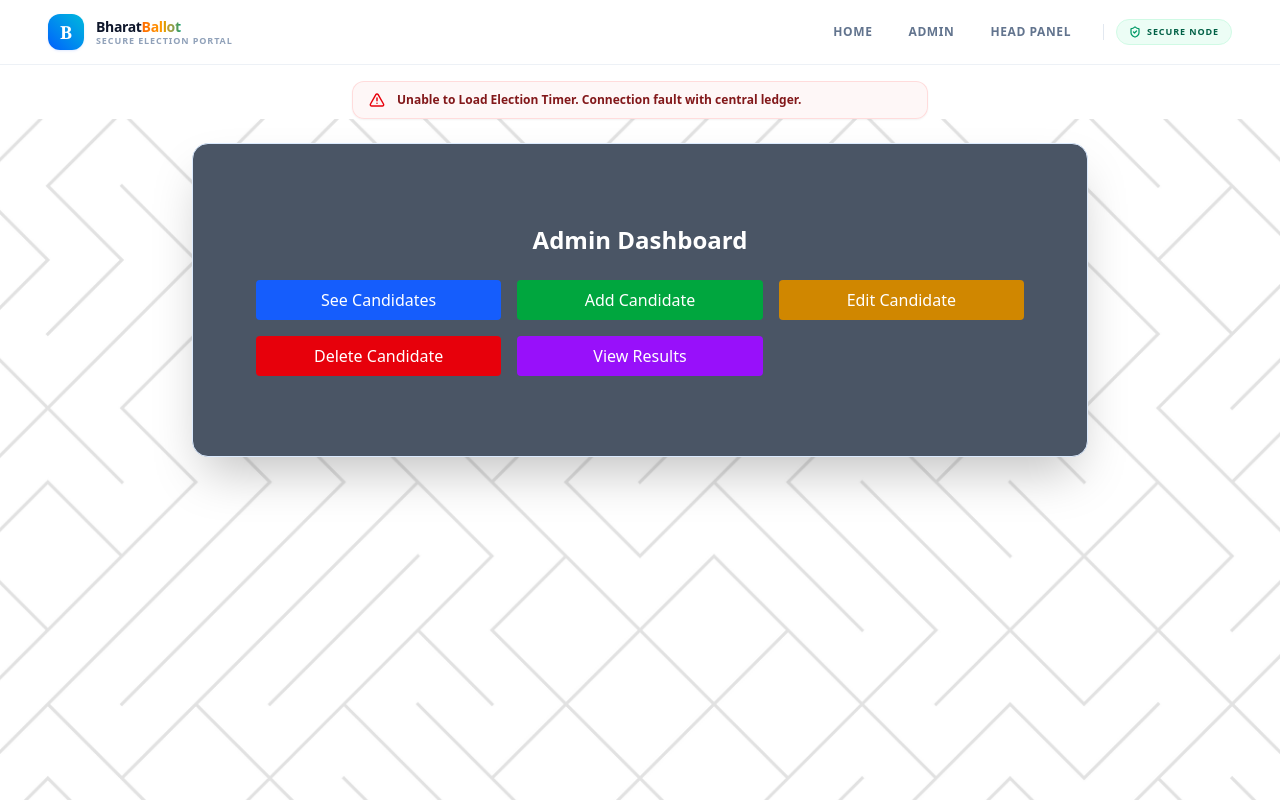
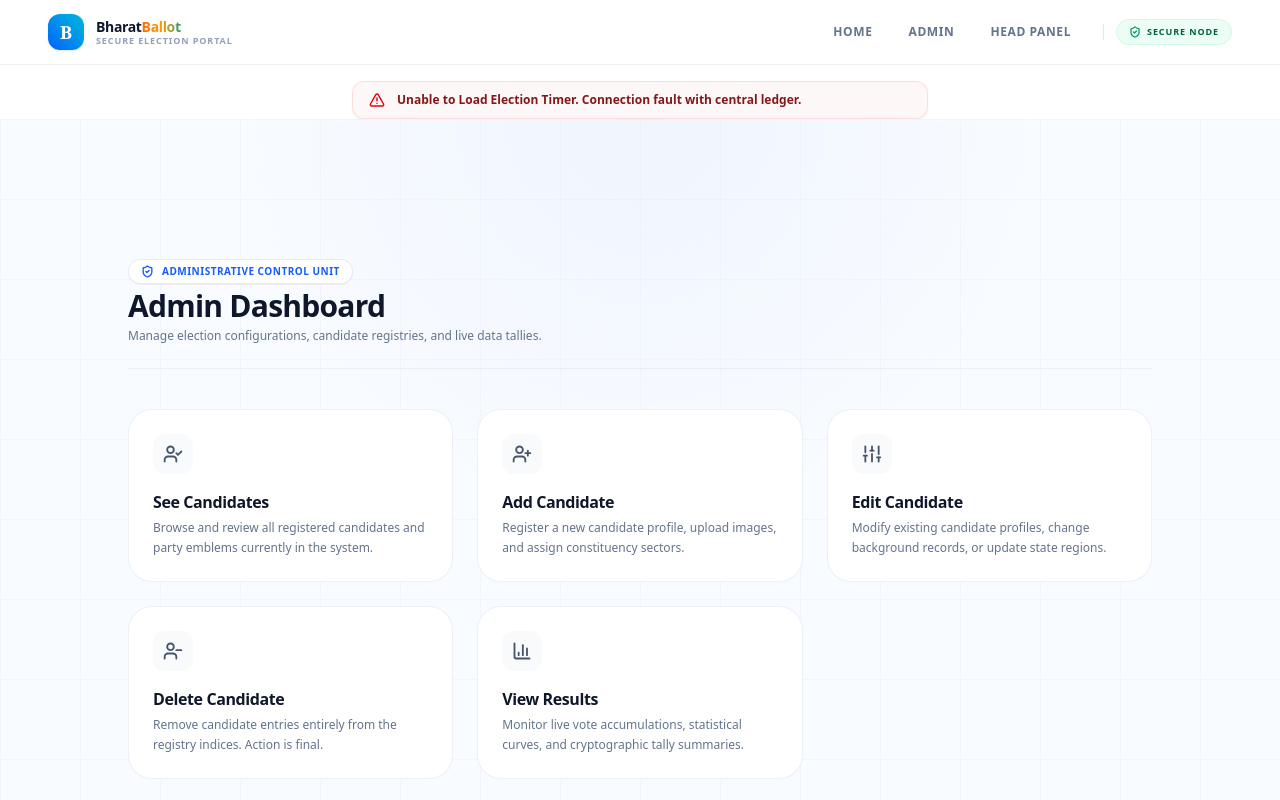
Before and after one commit to Tejwardeep-Singh/E-ELECTION-RAWJET, a React (Vite) app in the folder adminClient/: page /admin/dashboard in a window 1280 px wide. Shown: the top 800 px of the page. Built offline with nearby package versions, Linux system fonts and the light colour scheme; no server answers.

Commit message:
Enhance AdminDashboard component; improve UI layout, add control panels for candidate management, and refine user experience

```diff
--- a/adminClient/src/components/pages/adminDashboard.jsx
+++ b/adminClient/src/components/pages/adminDashboard.jsx
@@ -1,6 +1,6 @@
-// AdminDashboard.jsx
 import React from 'react';
 import { useNavigate } from 'react-router-dom';
+import { UserCheck, UserPlus, UserMinus, Sliders, BarChart3, ShieldCheck } from 'lucide-react';
 
 export default function AdminDashboard() {
   const navigate = useNavigate();
@@ -8,18 +8,136 @@ export default function AdminDashboard() {
   const handleNavigate = (path) => navigate(path);
 
   return (
-    <div className=" main min-h-screen p-6 bg-white">
-      <div className='max-w-4xl mx-auto bg-gray-600 shadow-2xl rounded-2xl p-8 border border-blue-100 py-20'>
-        <h2 className="text-2xl font-bold mb-6 text-center text-white">Admin Dashboard</h2>
+    <main className="min-h-screen bg-[#F8FBFF] font-sans flex items-center justify-center p-6 md:p-12 relative overflow-hidden antialiased">
 
-      <div className="grid grid-cols-1 sm:grid-cols-2 md:grid-cols-3 gap-4 max-w-3xl mx-auto">
-        <button className="bg-blue-600 text-white py-2 rounded hover:bg-blue-400" onClick={() => handleNavigate('/admin/candidate/view')}>See Candidates</button>
-        <button className="bg-green-600 text-white py-2 rounded hover:bg-green-400" onClick={() => handleNavigate('/admin/candidate/add')}>Add Candidate</button>
-        <button className="bg-yellow-600 text-white py-2 rounded hover:bg-yellow-400" onClick={() => handleNavigate('/admin/candidate/edit')}>Edit Candidate</button>
-        <button className="bg-red-600 text-white py-2 rounded hover:bg-red-400" onClick={() => handleNavigate('/admin/candidate/delete')}>Delete Candidate</button>
-        <button className="bg-purple-600 text-white py-2 rounded hover:bg-purple-400" onClick={() => handleNavigate('/admin/results')}>View Results</button>
+      {/* Background Subtle Pattern Layers */}
+      <div className="absolute inset-0 z-0 bg-[radial-gradient(circle_at_top,rgba(37,99,235,0.04),transparent_40%)] pointer-events-none" />
+      <div className="absolute inset-0 z-0 bg-[linear-gradient(to_right,#e2e8f0_1px,transparent_1px),linear-gradient(to_bottom,#e2e8f0_1px,transparent_1px)] bg-[size:5rem_5rem] opacity-25 pointer-events-none" />
+
+      <div className="relative z-10 w-full max-w-5xl mx-auto space-y-8">
+
+        {/* --- DASHBOARD HEADER --- */}
+        <div className="flex flex-col sm:flex-row sm:items-center justify-between gap-4 pb-6 border-b border-slate-200/60">
+          <div className="space-y-1 text-center sm:text-left">
+            <div className="inline-flex items-center gap-2 px-3 py-1 bg-white border border-slate-200/80 rounded-full shadow-2xs text-[10px] font-bold uppercase tracking-wider text-blue-600 mb-1">
+              <ShieldCheck size={13} className="stroke-[2.5]" />
+              Administrative Control Unit
+            </div>
+            <h1 className="text-3xl font-black tracking-tight text-[#0F172A] font-display">
+              Admin Dashboard
+            </h1>
+            <p className="text-xs font-medium text-[#64748B]">
+              Manage election configurations, candidate registries, and live data tallies.
+            </p>
+          </div>
+        </div>
+
+        {/* --- CONTROL PANELS GRID MATRIX --- */}
+        <div className="grid grid-cols-1 sm:grid-cols-2 lg:grid-cols-3 gap-6 pt-2">
+
+          {/* Card 1: See Candidates */}
+          <button
+            onClick={() => handleNavigate('/admin/candidate/view')}
+            className="group bg-white border border-slate-200/60 rounded-3xl p-6 shadow-[0_4px_25px_-4px_rgba(15,23,42,0.01)] text-left flex flex-col justify-between hover:border-blue-600 hover:shadow-[0_12px_40px_-6px_rgba(37,99,235,0.04)] transition-all duration-300 cursor-pointer"
+          >
+            <div className="space-y-4">
+              <div className="p-2.5 bg-slate-50 text-slate-600 rounded-xl w-fit group-hover:bg-blue-50 group-hover:text-blue-600 transition-colors">
+                <UserCheck size={20} className="stroke-[2.2]" />
+              </div>
+              <div className="space-y-1">
+                <h3 className="text-base font-bold text-[#0F172A] tracking-tight group-hover:text-blue-600 transition-colors">
+                  See Candidates
+                </h3>
+                <p className="text-xs font-medium text-[#64748B] leading-relaxed">
+                  Browse and review all registered candidates and party emblems currently in the system.
+                </p>
+              </div>
+            </div>
+          </button>
+
+          {/* Card 2: Add Candidate */}
+          <button
+            onClick={() => handleNavigate('/admin/candidate/add')}
+            className="group bg-white border border-slate-200/60 rounded-3xl p-6 shadow-[0_4px_25px_-4px_rgba(15,23,42,0.01)] text-left flex flex-col justify-between hover:border-blue-600 hover:shadow-[0_12px_40px_-6px_rgba(37,99,235,0.04)] transition-all duration-300 cursor-pointer"
+          >
+            <div className="space-y-4">
+              <div className="p-2.5 bg-slate-50 text-slate-600 rounded-xl w-fit group-hover:bg-blue-50 group-hover:text-blue-600 transition-colors">
+                <UserPlus size={20} className="stroke-[2.2]" />
+              </div>
+              <div className="space-y-1">
+                <h3 className="text-base font-bold text-[#0F172A] tracking-tight group-hover:text-blue-600 transition-colors">
+                  Add Candidate
+                </h3>
+                <p className="text-xs font-medium text-[#64748B] leading-relaxed">
+                  Register a new candidate profile, upload images, and assign constituency sectors.
+                </p>
+              </div>
+            </div>
+          </button>
+
+          {/* Card 3: Edit Candidate */}
+          <button
+            onClick={() => handleNavigate('/admin/candidate/edit')}
+            className="group bg-white border border-slate-200/60 rounded-3xl p-6 shadow-[0_4px_25px_-4px_rgba(15,23,42,0.01)] text-left flex flex-col justify-between hover:border-blue-600 hover:shadow-[0_12px_40px_-6px_rgba(37,99,235,0.04)] transition-all duration-300 cursor-pointer"
+          >
+            <div className="space-y-4">
+              <div className="p-2.5 bg-slate-50 text-slate-600 rounded-xl w-fit group-hover:bg-blue-50 group-hover:text-blue-600 transition-colors">
+                <Sliders size={20} className="stroke-[2.2]" />
+              </div>
+              <div className="space-y-1">
+                <h3 className="text-base font-bold text-[#0F172A] tracking-tight group-hover:text-blue-600 transition-colors">
+                  Edit Candidate
+                </h3>
+                <p className="text-xs font-medium text-[#64748B] leading-relaxed">
+                  Modify existing candidate profiles, change background records, or update state regions.
+                </p>
+              </div>
+            </div>
+          </button>
+
+          {/* Card 4: Delete Candidate */}
+          <button
+            onClick={() => handleNavigate('/admin/candidate/delete')}
+            className="group bg-white border border-slate-200/60 rounded-3xl p-6 shadow-[0_4px_25px_-4px_rgba(15,23,42,0.01)] text-left flex flex-col justify-between hover:border-red-600/60 hover:shadow-[0_12px_40px_-6px_rgba(220,38,38,0.03)] transition-all duration-300 cursor-pointer"
+          >
+            <div className="space-y-4">
+              <div className="p-2.5 bg-slate-50 text-slate-600 rounded-xl w-fit group-hover:bg-red-50 group-hover:text-red-600 transition-colors">
+                <UserMinus size={20} className="stroke-[2.2]" />
+              </div>
+              <div className="space-y-1">
+                <h3 className="text-base font-bold text-[#0F172A] tracking-tight group-hover:text-red-600 transition-colors">
+                  Delete Candidate
+                </h3>
+                <p className="text-xs font-medium text-[#64748B] leading-relaxed">
+                  Remove candidate entries entirely from the registry indices. Action is final.
+                </p>
+              </div>
+            </div>
+          </button>
+
+          {/* Card 5: View Results */}
+          <button
+            onClick={() => handleNavigate('/admin/results')}
+            className="group bg-white border border-slate-200/60 rounded-3xl p-6 shadow-[0_4px_25px_-4px_rgba(15,23,42,0.01)] text-left flex flex-col justify-between hover:border-blue-600 hover:shadow-[0_12px_40px_-6px_rgba(37,99,235,0.04)] transition-all duration-300 cursor-pointer sm:col-span-2 lg:col-span-1"
+          >
+            <div className="space-y-4">
+              <div className="p-2.5 bg-slate-50 text-slate-600 rounded-xl w-fit group-hover:bg-blue-50 group-hover:text-blue-600 transition-colors">
+                <BarChart3 size={20} className="stroke-[2.2]" />
+              </div>
+              <div className="space-y-1">
+                <h3 className="text-base font-bold text-[#0F172A] tracking-tight group-hover:text-blue-600 transition-colors">
+                  View Results
+                </h3>
+                <p className="text-xs font-medium text-[#64748B] leading-relaxed">
+                  Monitor live vote accumulations, statistical curves, and cryptographic tally summaries.
+                </p>
+              </div>
+            </div>
+          </button>
+
+        </div>
+
       </div>
-      </div>
-    </div>
+    </main>
   );
 }
```
Also changed, not shown: 1 other file (tests, documents, lock files or other folders).
